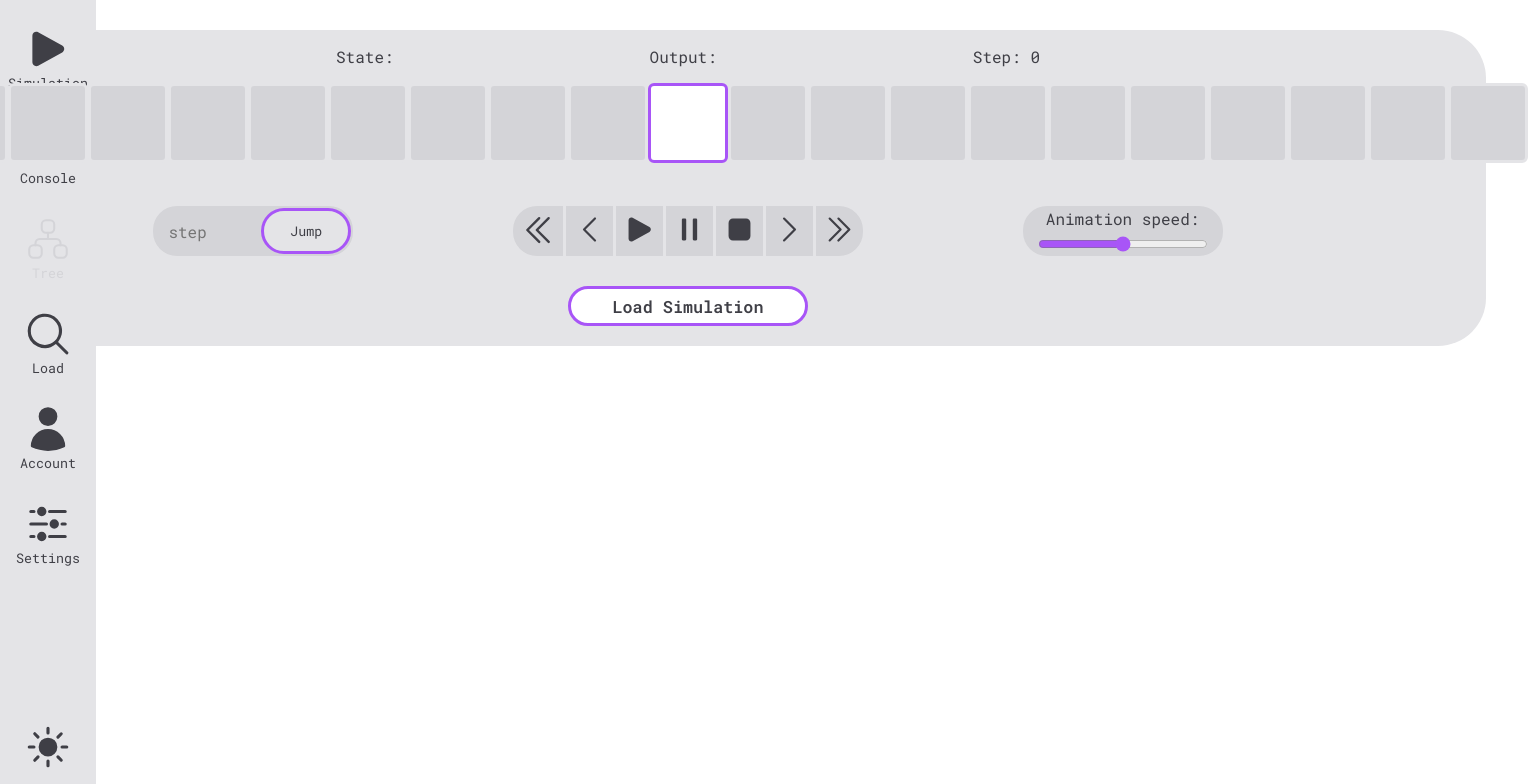
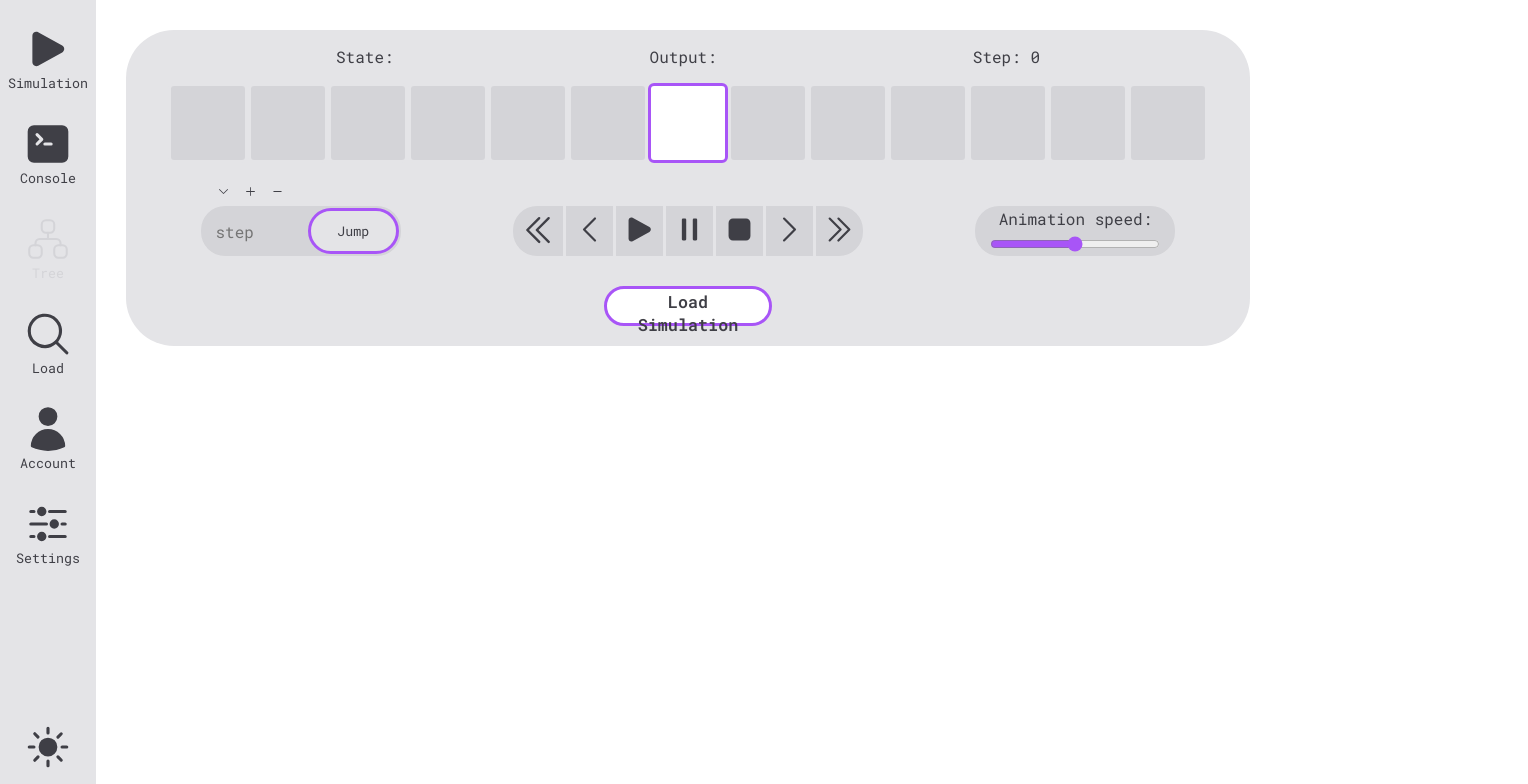
Before and after one commit to Haranana/Turing-Machine-Simulator-Frontend, a React (Vite) app: page / in a window 1280 px wide. Shown: the top 784 px of the page, 1528 px wide, since content can reach past the window. Built offline with nearby package versions, Linux system fonts and the light colour scheme.

Commit message:
updated tape visuals for better different screen sizes

```diff
--- a/src/Layout.tsx
+++ b/src/Layout.tsx
@@ -1,17 +1,16 @@
 import Sidebar from "./features/Sidebar/Sidebar.tsx";
 import { Outlet } from 'react-router-dom';
 
-export default function Layout(){
-    return(
-        <div className="main-layout">
+export default function Layout() {
+  return (
+    <>
       <aside className="sidebar-wrap">
         <Sidebar />
       </aside>
+
       <main className="outlet-wrap">
         <Outlet />
       </main>
-        </div>
-
+    </>
   );
-
 }
--- a/src/features/Sidebar/sidebar.css
+++ b/src/features/Sidebar/sidebar.css
@@ -1,11 +1,11 @@
 
 .sidebar-wrap{
 
-  --sidebar-width: 6rem;
+
   --sidebar-color: var(--color-strong);
   --sidebar-element-hover-color: var(--color-medium);
 
-  position: fixed;
+   position: fixed;
   top: 0;
   left: 0;
   bottom: 0;
--- a/src/features/Tape/TapeComponent.tsx
+++ b/src/features/Tape/TapeComponent.tsx
@@ -206,11 +206,6 @@ const handleTransitionEnd = (e: React.TransitionEvent<HTMLDivElement>) => {
     willChange: "transform",
   };
 
-  const viewportStyle: React.CSSProperties = {
-    width: `${(2 * tapeInput.radius + 1) * tapeInput.cellPx}px`,
-    height: `${tapeInput.cellPx + 2 * 8}px`,
-  };
-
   return (
     <div className="TapeTrack" ref={trackRef} style={trackStyle} onTransitionEnd={handleTransitionEnd}>
             {cells}
--- a/src/features/Tape/TapesController.tsx
+++ b/src/features/Tape/TapesController.tsx
@@ -18,6 +18,7 @@ export const TapesController = ({ tapeState, radius = 10, cellPx = 80, animateMs
   const {simulationDataNodes , setSimulationDataNodes, simulationDataNodesPath, setSimulationDataNodesPath} = useSimulationData();
   const {initialState, acceptState, rejectState} = useTuringMachineSettings(s=>s.specialStates);
   const {allowMultipleTapes, onlyInputAlphabet, inputAlphabet} = useTuringMachineSettings(s=>s.specialSettings);
+
 
   // Input taśmy, w przyszłości pewnie będzie zastąpiony listą stringów, dla każdej z taśm
   // Pole przechowuje wartosc tekstowa z inputu, niekoniecznie jest to zatwierdzony input programu
@@ -40,6 +41,8 @@ export const TapesController = ({ tapeState, radius = 10, cellPx = 80, animateMs
 
   //ilość komórek na prawo i lewo od heada w taśmie
   const tapeRadiusRef = useRef<number>(radius);
+
+  const viewportOuterRef = useRef<HTMLDivElement | null>(null);
 
   // Taśma z załadowanym inputem ale bez wykonania żadnego ruchu
   let defaultTape : Map<number, TapeSymbol> = tapeState.tape;
@@ -94,7 +97,7 @@ export const TapesController = ({ tapeState, radius = 10, cellPx = 80, animateMs
       writtenChar: null,
       action: "STAY",
       animationType: "none",
-      radius: radius,
+      radius: tapeRadiusRef.current,
       cellPx: cellPx,
       animateMs: animateMs,
       callAfterAnimation: (id: number) => handleAnimEnd(id),
@@ -228,7 +231,7 @@ export const TapesController = ({ tapeState, radius = 10, cellPx = 80, animateMs
     writtenChar: null,
     action: "STAY" as TransitionAction,
     animationType: "none" as AnimationType,
-    radius,
+    radius: tapeRadiusRef.current,
     cellPx,
     animateMs,
     callAfterAnimation: handleAnimEnd,
@@ -282,10 +285,90 @@ export const TapesController = ({ tapeState, radius = 10, cellPx = 80, animateMs
 
 
   //updates states upon new tape creation
+const recalcRadius = useCallback(() => {
+  const el = viewportOuterRef.current;
+  if (!el) return;
+
+  const availableWidth = el.getBoundingClientRect().width;
+  if (availableWidth <= 0) return;
+
+  const borderPx = 3; // TapeCell ma border: 3px
+  const effectiveCellWidth = cellSizeRef.current + 2 * borderPx;
+
+  const cellsVisible = Math.max(
+    3,
+    Math.floor(availableWidth / effectiveCellWidth)
+  );
+  const newRadius = Math.floor((cellsVisible - 1) / 2);
+
+  if (newRadius === tapeRadiusRef.current) return;
+
+  tapeRadiusRef.current = newRadius;
+
+  setTapeData(prev =>
+    prev.map(t => ({
+      ...t,
+      radius: newRadius,
+    }))
+  );
+}, []);
+
+useEffect(() => {
+  recalcRadius();
+}, [recalcRadius]);
+
+useEffect(() => {
+  window.addEventListener("resize", recalcRadius);
+  return () => window.removeEventListener("resize", recalcRadius);
+}, [recalcRadius]);
+
+useEffect(() => {
+  const el = viewportOuterRef.current;
+  if (!el || typeof ResizeObserver === "undefined") {
+    return;
+  }
+
+  const observer = new ResizeObserver(() => {
+    recalcRadius();
+  });
+
+  observer.observe(el);
+
+  return () => {
+    observer.disconnect();
+  };
+}, [recalcRadius]);
+
+
+
+
+  function addTape(){
+    if (tapesAmount >= 5) return;
+
+    const realTapesAmount = tapesAmount + 1;
+    setTapesAmount(realTapesAmount);
+    setTmDataTapesAmount(realTapesAmount);
+    setTmDataTapesInputs([...tmDataTapesInputs, ""]);
+  }
+
+  function removeTape(){
+     if (tapesAmount <= 1) return;
+
+  const realTapesAmount = tapesAmount - 1;
+  setTapesAmount(realTapesAmount);
+  setTmDataTapesAmount(realTapesAmount);
+  setTmDataTapesInputs(tmDataTapesInputs.slice(0, -1));
+  }
+
+  function isEndingStep(step: number){
+    return step === stepsAmount() - 1;
+  }
+
   useEffect(() => {
   setTapeData(prev => {
     if (prev.length === tapesAmount) return prev;
     if (prev.length > tapesAmount) return prev.slice(0, tapesAmount);
+
     const startId = prev.length;
     const missing = Array.from(
       { length: tapesAmount - prev.length },
@@ -314,46 +397,6 @@ export const TapesController = ({ tapeState, radius = 10, cellPx = 80, animateMs
           ...Array(tapesAmount - tapeInputRef.current.length).fill(""),
         ];
 }, [tapesAmount]);
-
-  function addTape(){
-    if(tapesAmount >= 5) return;
-    const newlyAddedId = tapesAmount;
-    const realTapesAmount = tapesAmount+1;
-    const newInput = [...tmDataTapesInputs, ""];
-
-    setTapesAmount(realTapesAmount);
-    setTmDataTapesAmount(realTapesAmount);
-    setTmDataTapesInputs(newInput);
-
-
-    setInputFieldVisibility(prev=>[...prev,false]);
-    setIsAnimating(prev=>[...prev,false]);
-    setTapeData(prev=>[...prev,{
-      tapeId: newlyAddedId,
-      tapeState: { head: 0, tape: new Map(defaultTape) },
-      writtenChar: null,
-      action: "STAY",
-      animationType: "none",
-      radius: radius,
-      cellPx: cellPx,
-      animateMs: animateMs,
-      callAfterAnimation: (id: number) => handleAnimEnd(id),}]);
-  }
-
-  function removeTape(){
-    if(tapesAmount<=1) return;
-    const realTapesAmount = tapesAmount-1;
-    setTapesAmount(realTapesAmount);
-    setTmDataTapesAmount(realTapesAmount);
-
-    setInputFieldVisibility(prev=>prev.slice(0,-1));
-    setIsAnimating(prev=>prev.slice(0,-1));
-    setTapeData(prev=>prev.slice(0,-1));
-  }
-
-  function isEndingStep(step: number){
-    return step === stepsAmount() - 1;
-  }
 
   //receives value in (0,1) and converts it to ms with chosen formula
   function setAnimationSpeed(x : number){
@@ -434,7 +477,7 @@ export const TapesController = ({ tapeState, radius = 10, cellPx = 80, animateMs
         writtenChar: null,
         action : null,
         animationType: "jump",
-        radius,
+        radius: tapeRadiusRef.current,
         cellPx,
         animateMs: animationSpeedRef.current,
         callAfterAnimation: handleAnimEnd,
@@ -484,7 +527,7 @@ export const TapesController = ({ tapeState, radius = 10, cellPx = 80, animateMs
           writtenChar: null,
           action: null,
           animationType: "jump",
-          radius,
+          radius: tapeRadiusRef.current,
           cellPx,
           animateMs: animationSpeedRef.current,
           callAfterAnimation: handleAnimEnd,
@@ -520,10 +563,9 @@ export const TapesController = ({ tapeState, radius = 10, cellPx = 80, animateMs
   };
 
 const viewportStyle: React.CSSProperties = {
-    width: `${(2 * radius + 1) * cellPx}px`,
+  width: `${(2 * tapeRadiusRef.current + 1) * cellPx}px`,
   height: `${cellPx + 2 * 8}px`,
 };
-
   function getCurrentState(){
     if(simulation==null) return "";
     //const currentStep : number = stepRef.current;
@@ -571,8 +613,10 @@ export const TapesController = ({ tapeState, radius = 10, cellPx = 80, animateMs
 
       {Array.from({ length: tapesAmount }).map((_, i) => (
     <div className="TapeWrapper" key={i}>
+        <div className="TapeViewportOuter" ref={i === 0 ? viewportOuterRef : null}>
           <div className="TapeViewport" style={viewportStyle}>
             {tapeData[i] ? <TapeComponent tapeInput={tapeData[i]} /> : null}
+          </div>
         </div>
 
           <div className="TapeActions">
--- a/src/features/Tape/tape.css
+++ b/src/features/Tape/tape.css
@@ -1,12 +1,23 @@
 .TapesPageWrapper{
   display: flex;
   justify-content: center;
-  align-items: center;
+  align-items: flex-start;
+  width: 100%;
+  max-width: 100%;
+}
+
+.TapeViewportOuter {
+  width: 100%;
+  max-width: 100%;
+  overflow: hidden;
+  display: flex;
+  justify-content: center;
 }
 
 .TapesPage{
   margin-top: 30px;
   width: 95%;
+  max-width: 95%;
   display: flex;
   flex-direction: column;
   justify-content: center;
@@ -167,15 +178,15 @@
   display: flex;
   flex-direction: column;
   align-items: center;
+  width: 100%;
+  max-width: 100%;
 }
 
-/* Okno widoku – stała szerokość, ukrywa przepełnienie */
 .TapeViewport {
   overflow: hidden;
   background-color: var(--color-bg);
- /* box-shadow: 0 0 0 1px rgba(0,0,0,.15) inset;*/
+
 }
-
 
 .TapeTrack {
   display: flex;
@@ -225,6 +236,7 @@
   flex-direction: row;
   justify-content: left;
   width: 100%;
+  margin-left: 15%;
 }
 
 .TapeActionsButton{
@@ -264,6 +276,7 @@
   border: none;
   padding-left: 15px;
   min-width: 250px;
+  margin-left: 8%;
   width: 15%;
   height: 35px;
   border-radius: var(--border-radius-strong);
--- a/src/index.css
+++ b/src/index.css
@@ -1,4 +1,6 @@
 :root {
+
+  --sidebar-width: 6rem;
 
   --white: white;
   --black: black;
@@ -77,17 +79,17 @@ html[data-theme="dark"] {
 }
 
 .main-layout{
-    display: flex;
-    align-items: center;
-    justify-content: center;
-    margin-left: 6rem;
+  width: 100%;
+  min-height: 100vh;
+  padding-left: var(--sidebar-width);
 }
 
-.outlet-wrap{
-    background-color: var(--color-extreme);
-  flex: 1;
-  margin-left: var(--sidebar-width);
-  height: 100vh;
+.outlet-wrap {
+  padding-left: var(--sidebar-width);
+  background-color: var(--color-extreme);
+  min-height: 100vh;
+  min-width: 0;
+  overflow-x: hidden;
 }
 
 .tooltip { position: relative; }
```
Lines whose indentation alone changed are shown as unchanged.
